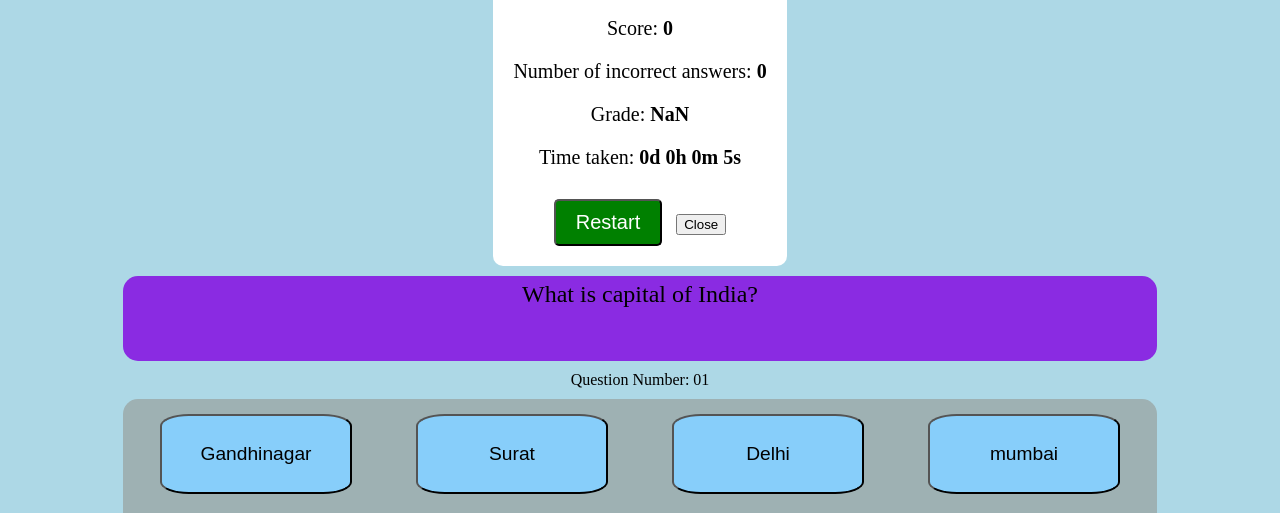
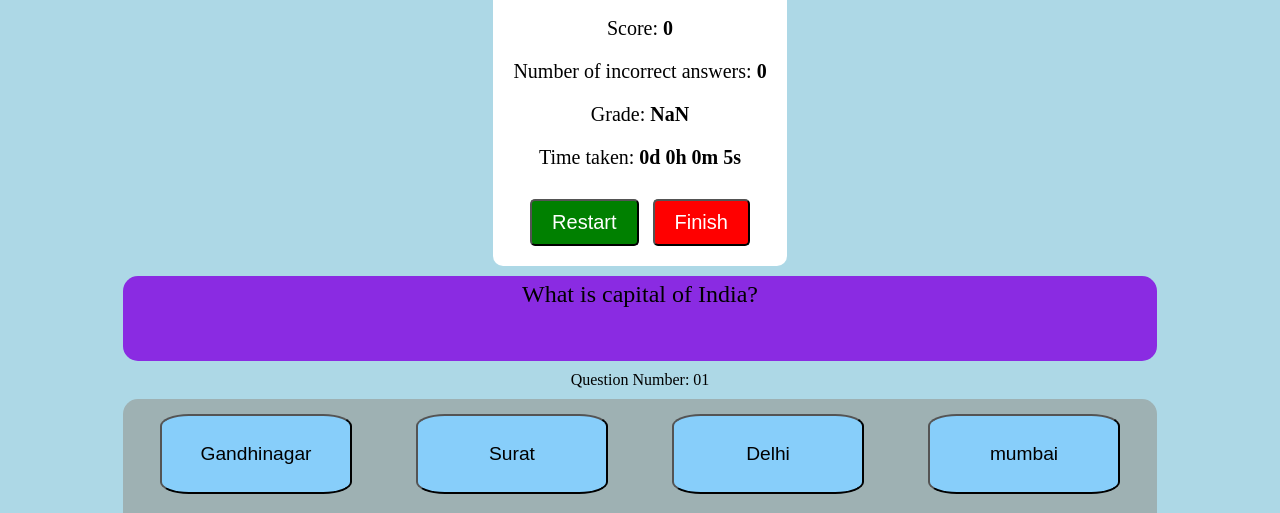
Before and after one commit to PrabhashDiss/QuizWiz, a plain HTML site: page index.html in a window 1280 px wide. Shown: the part 287-800 px from the top of the page. Drawn offline with Linux system fonts and the light colour scheme.

Commit message:
Update index.html

```diff
--- a/index.html
+++ b/index.html
@@ -28,7 +28,7 @@
 			<p> <span id="text"><span></p>
 			<p>Time taken: <span id="time-taken"></span></p>
 			<button id="restart">Restart</button>
-			<button id="close">Close</button>
+			<button id="finish">Finish</button>
 		</div>
 
 		<div class="question-container" id="question">
```
